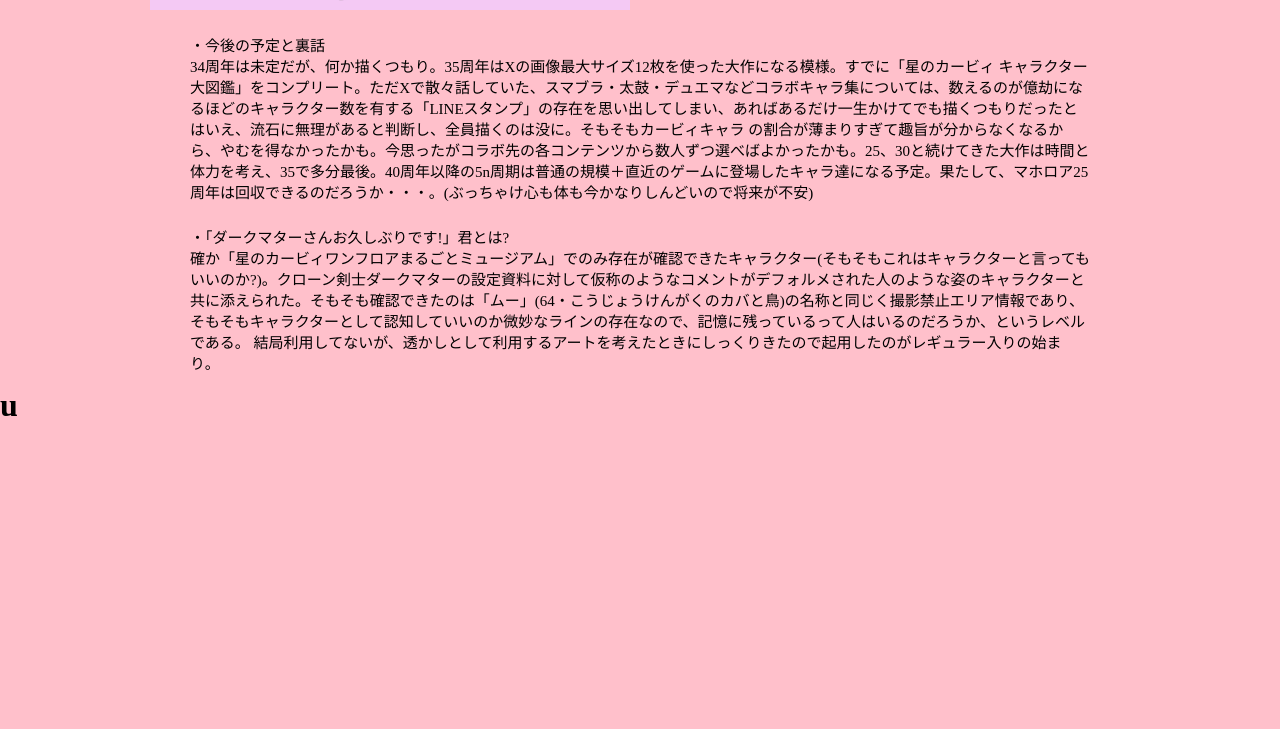
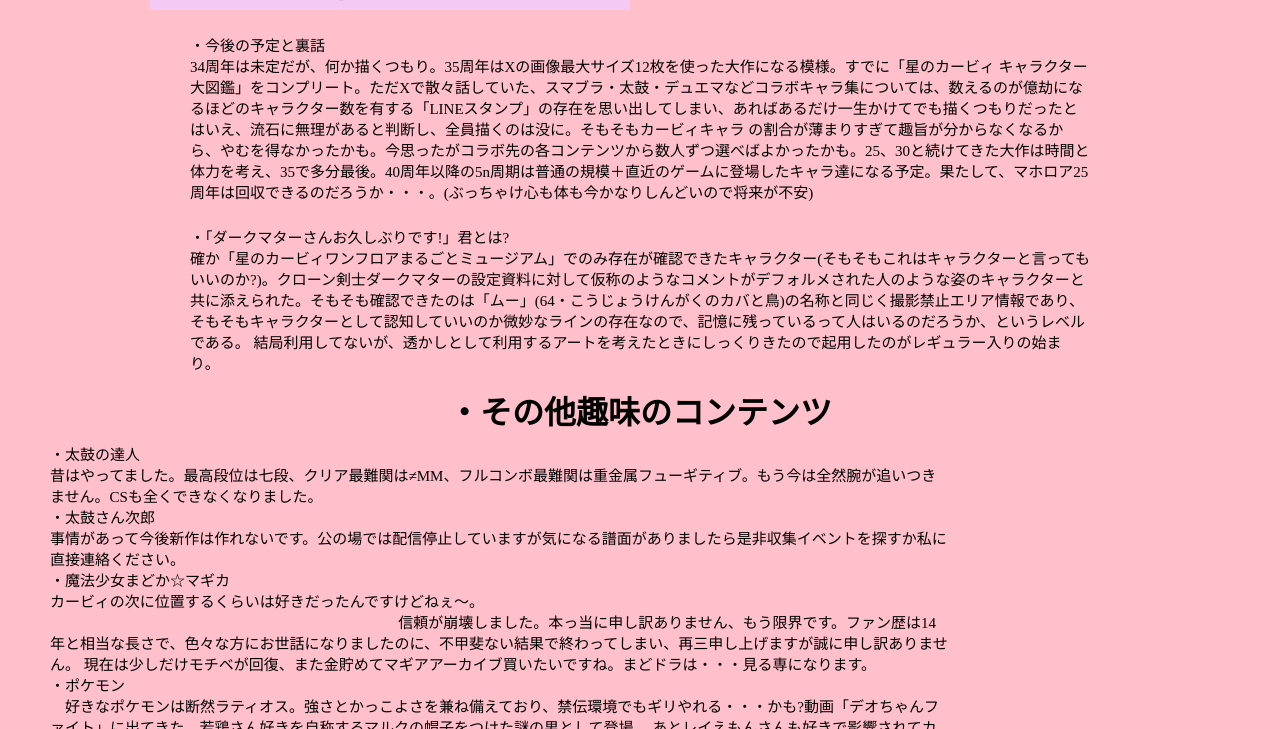
Before and after one commit to koi286/1, a plain HTML site: page index.html in a window 1280 px wide. Shown: the part 11271-12000 px from the top of the page. Before the commit the page ends 11695 px from the top, so only its background shows below. Drawn offline with Linux system fonts and the light colour scheme; some packages are replaced by stand-ins of ours.

Commit message:
add index.html

```diff
--- a/css/style.css
+++ b/css/style.css
@@ -69,6 +69,10 @@
   padding: 10px 50px;
 }
 
-.explain span {
+span {
   color: pink;
 }
+
+#hobby {
+  text-align: center;
+}
--- a/index.html
+++ b/index.html
@@ -180,6 +180,23 @@
   </div>
 
   <div id="hobby">
-    <h1>u<h1>
+    <h1>・その他趣味のコンテンツ<h1>
   </div>
+
+  <p class="explainTwo">
+  ・太鼓の達人<br>
+  昔はやってました。最高段位は七段、クリア最難関は≠MM、フルコンボ最難関は重金属フューギティブ。もう今は全然腕が追いつきません。CSも全くできなくなりました。<br>
+  ・太鼓さん次郎<br>
+  事情があって今後新作は作れないです。公の場では配信停止していますが気になる譜面がありましたら是非収集イベントを探すか私に直接連絡ください。<br>
+  ・魔法少女まどか☆マギカ<br>
+  カービィの次に位置するくらいは好きだったんですけどねぇ〜。<span>ただでさえマギレコ→まどドラへのリニューアルに不信感を抱いていたところにメガほむにクーほむの声を当てたことで</span>
+  信頼が崩壊しました。本っ当に申し訳ありません、もう限界です。ファン歴は14年と相当な長さで、色々な方にお世話になりましたのに、不甲斐ない結果で終わってしまい、再三申し上げますが誠に申し訳ありません。
+  現在は少しだけモチベが回復、また金貯めてマギアアーカイブ買いたいですね。まどドラは・・・見る専になります。<br>
+  ・ポケモン<br>
+　好きなポケモンは断然ラティオス。強さとかっこよさを兼ね備えており、禁伝環境でもギリやれる・・・かも?動画「デオちゃんファイト」に出てきた、若鶏さん好きを自称するマルクの帽子をつけた謎の男として登場。
+  あとレイえもんさんも好きで影響されてカイロスのオシャボを集めてた過去があった。最近は必要最低限以外はやっておらず、昔から育てて満足するタイプ。いつかやるかもと思っても毎世代あんまりやり込んでない。流石にまずいからチャンピオンズでは頑張るかも?<br>
+  ・デュエマ<br>
+  時々DMVaultをやっていた。好きなカードはクエスチョン。カービィの中だとP・P・P・P。最近では収集を再開している。黒単速攻が好きだったがインフレに比例したカードがそんなに配られなかったから準黒単にせざるを得なくなった。
+  テック団要素が波壊Goだけで済まされようとカレイルがニンギョの類似能力で済まされようとエリーエリザベスにG・ストライクがついてなかろうと耐えます。(一方コースターとスベルニルとボウダンロウは普通に強いので感謝しています)まどマギのモチベを大きく削られた今２番目の心の支えになっている・・・かも？
+　</p>
 </body>
```
